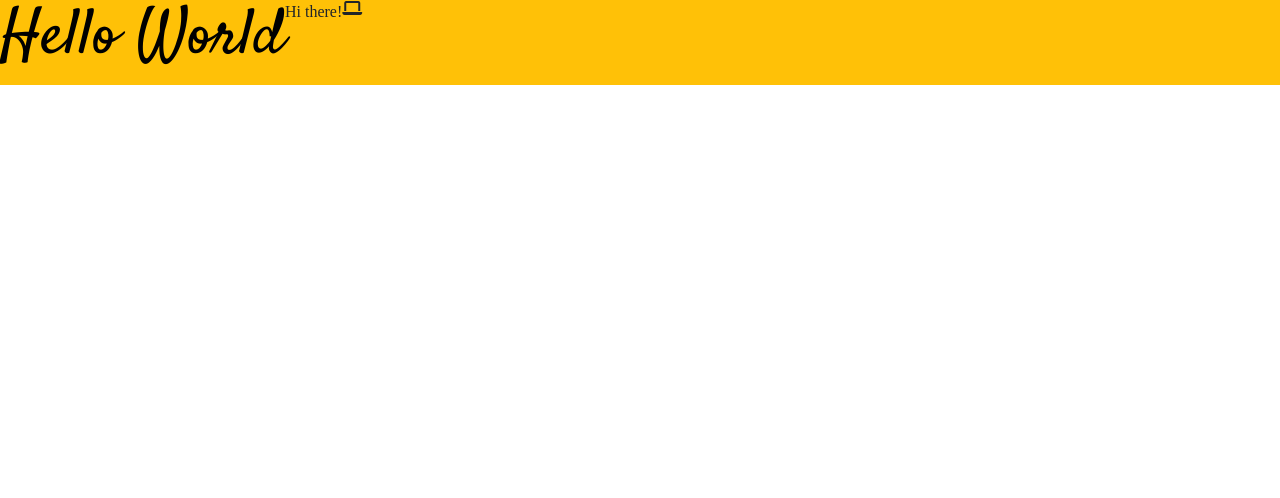
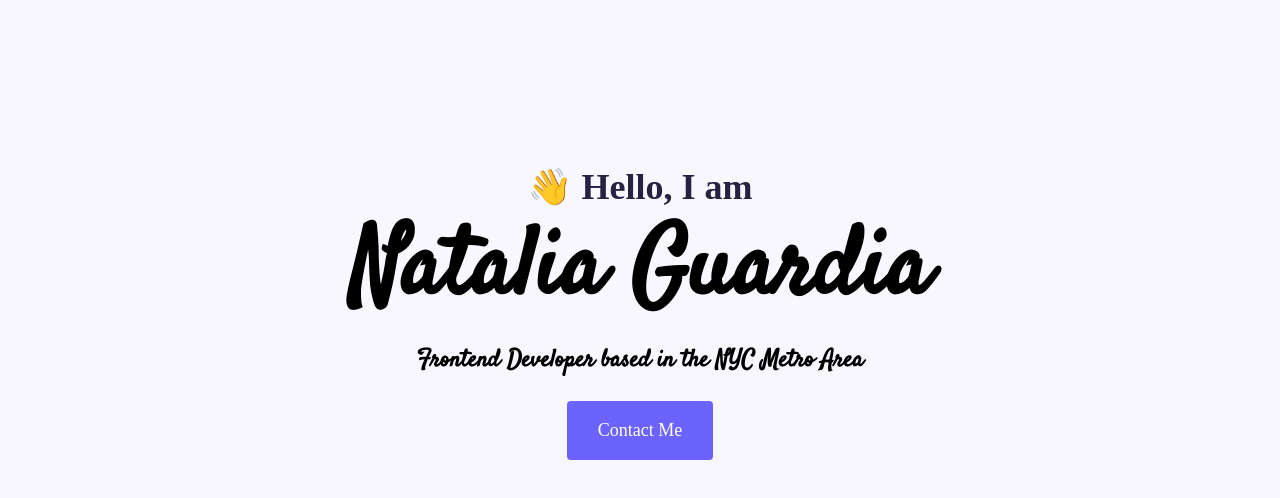
Before and after one commit to natelba/portfolio-project, a plain HTML site: page index.html in a window 1280 px wide. Drawn offline with nearby package versions, Linux system fonts and the light colour scheme; a web font is replaced by a local one.

Commit message:
created heading and css

```diff
--- a/index.html
+++ b/index.html
@@ -21,9 +21,13 @@
 
 </head>
 <body>
-    <div class="d-flex bg-warning">
-        <h1> Hello World</h1>
-        <p>Hi there!</p><i class="fas fa-laptop"></i>
+    <div class="hero">
+        <p>👋 Hello, I am</p>
+        <h1>Natalia Guardia</h1>
+        <h2 class="mb-3">Frontend Developer based in the NYC Metro Area</h2>
+        <div>
+            <a href="" class="btn btn-branding">Contact Me</a>
+        </div>
     </div>
 </body>
 </html>
--- a/styles/portfolio.css
+++ b/styles/portfolio.css
@@ -1,19 +1,53 @@
+:root {
+    --branding-color: #6c63ff;
+    --secondary-color: #F9F7FE;
+    --heading-font-family: 'Satisfy', cursive;
+    --default-font-family: 'Lusitana', serif;
+}
+
 body {
+    font-family: var(--default-font-family);
+}
+
+h1, h2, h3, h4, h5, h6 {
+    color: black;
+    font-family: var(--heading-font-family);
+    font-weight: bold;
 
 }
 
 h1 {
-    color: black;
-    text-align: center;
-    font-family: 'Satisfy', cursive;
-    font-weight: 500;
-    font-size: 64px;
+    font-size: 96px;
 }
 
 p {
-    font-family: 'Lusitana', serif;
+    font-weight: normal;
 }
 
-title {
-    font-family: 'Satisfy', cursive;
+.hero {
+    background: var(--secondary-color);
+    text-align: center;
+    padding: 160px 20px;
 }
+
+.hero p {
+    font-size: 36px;
+    font-weight: bold;
+    margin: 0;
+    color: #272142;
+}
+
+.hero h2 {
+    font-family: var(--heading-font-family);
+    font-size: 24px;
+    line-height: 2  ;
+}
+
+.btn-branding {
+    background: var(--branding-color);
+    color: white;
+    border-radius: 4px;
+    font-size: 18px;
+    line-height: 27px;
+    padding: 15px 30px;
+}
```
